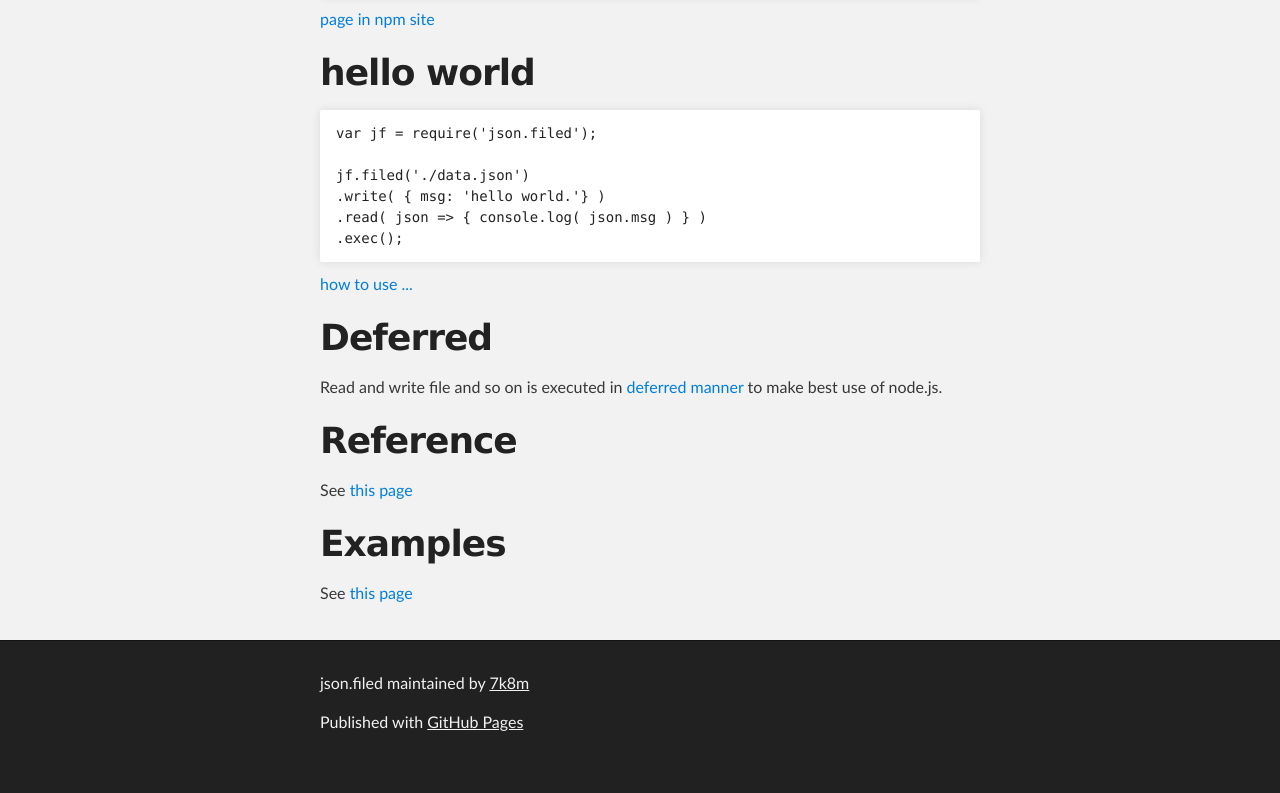
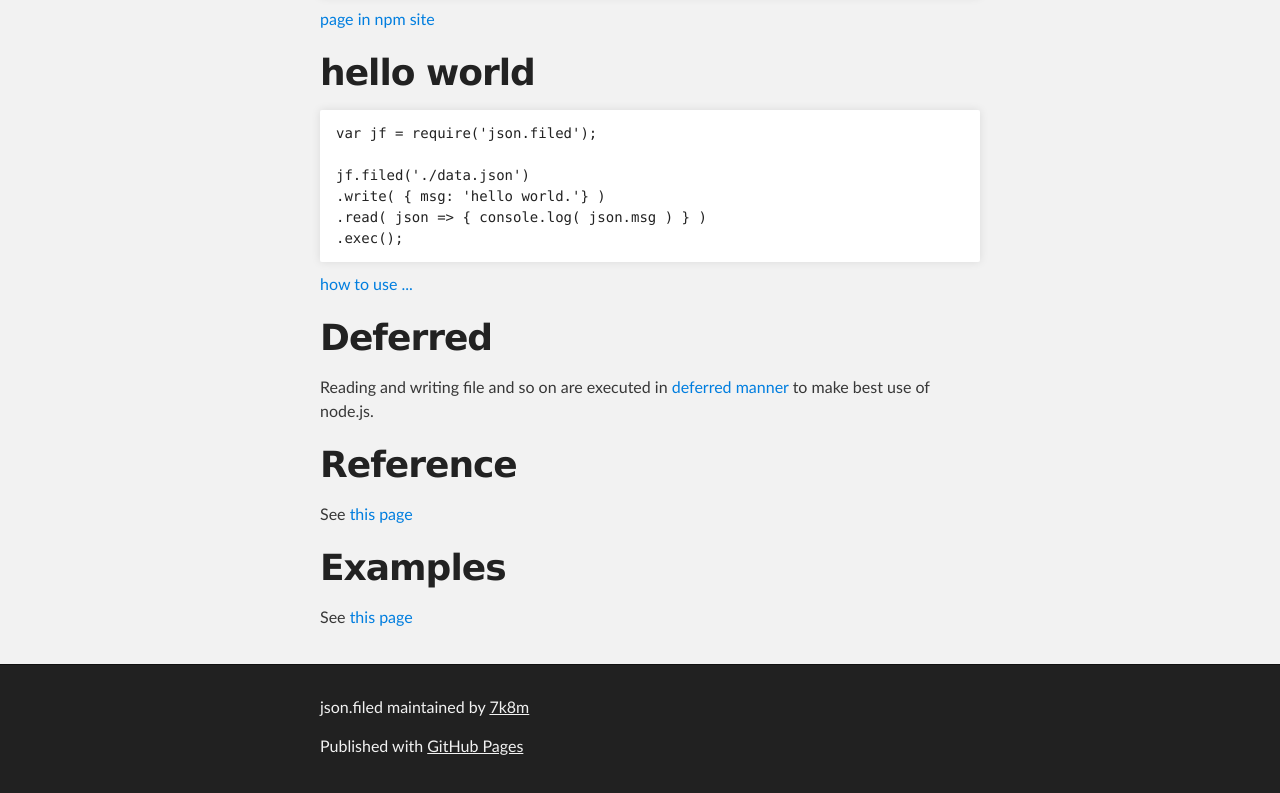
Before and after one commit to 7k8m/json.filed, a plain HTML site: page index.html in a window 1280 px wide. Shown: the part 1057-1850 px from the top of the page. Before the commit the page ends 1826 px from the top, so only its background shows below. Drawn offline with Linux system fonts and the light colour scheme.

Commit message:
Update index.html

```diff
--- a/index.html
+++ b/index.html
@@ -96,7 +96,7 @@ jf.filed('./data.json')
 <h1>
 <a id="deferred" class="anchor" href="#deferred" aria-hidden="true"><span aria-hidden="true" class="octicon octicon-link"></span></a>Deferred</h1>
 
-<p>Read and write file and so on is executed in <a href="https://github.com/7k8m/json.filed/tree/master/document/HowDeferred.md">deferred manner</a> to make best use of node.js.</p>
+<p>Reading and writing file and so on are executed in <a href="https://github.com/7k8m/json.filed/tree/master/document/HowDeferred.md">deferred manner</a> to make best use of node.js.</p>
 
 <h1>
 <a id="reference" class="anchor" href="#reference" aria-hidden="true"><span aria-hidden="true" class="octicon octicon-link"></span></a>Reference</h1>
```
